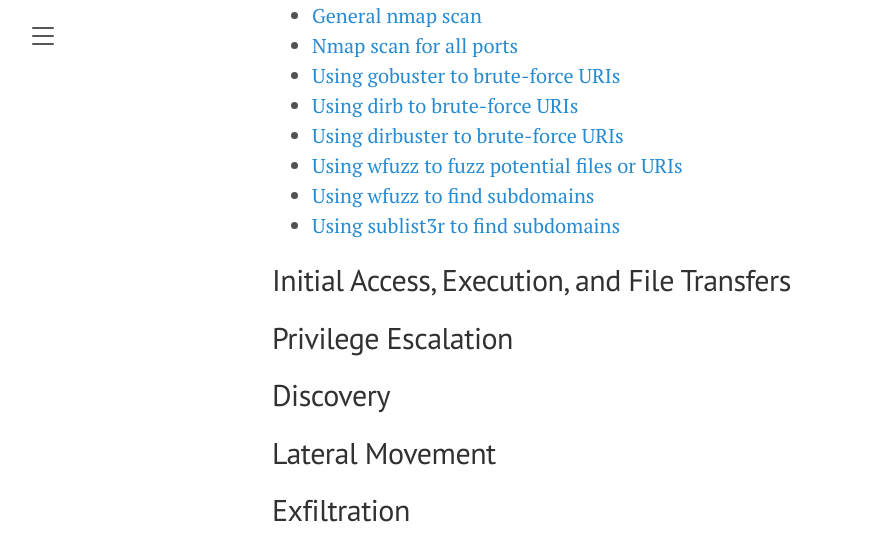
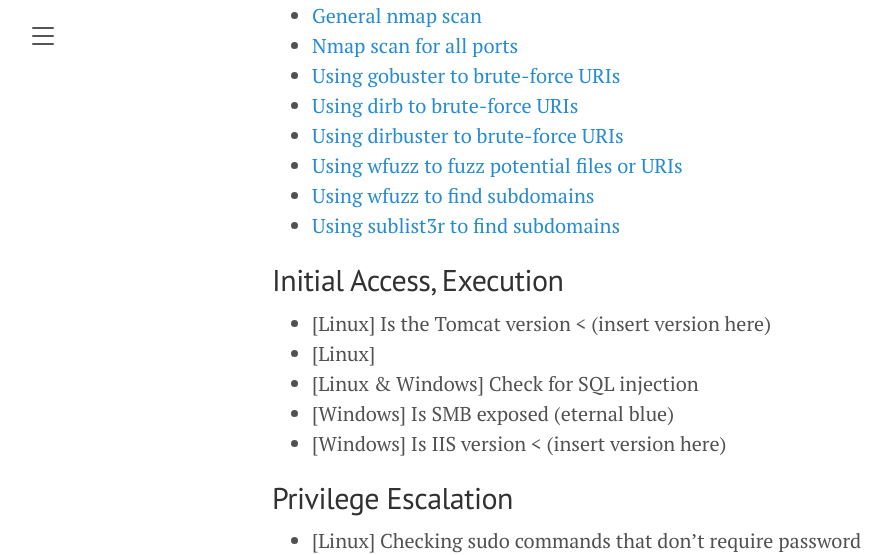
Before and after one commit to BurntxNoodle/blog, a Jekyll site: the page built from AttackPathsAndCommands.md, in a window 1280 px wide and 1400 px high, scrolled down 543 px. Shown: the top 555 px of the window, without its empty margins (8-899 px from the left). Built offline with Jekyll 4.4.1, drawn with Linux system fonts in a browser that asks for light colours; some of the changed text lies outside the part shown.

Commit message:
Updated APaC project

```diff
--- a/AttackPathsAndCommands.md
+++ b/AttackPathsAndCommands.md
@@ -20,15 +20,31 @@
 * [Using wfuzz to find subdomains](https://securitynoodle.github.io/AttackPathsAndCommands/#using-wfuzz-to-find-subdomains)
 * [Using sublist3r to find subdomains](https://securitynoodle.github.io/AttackPathsAndCommands/#using-sublist3r-to-find-subdomains)
 
-## Initial Access, Execution, and File Transfers
+## Initial Access, Execution
+
+* [Linux] Is the Tomcat version < (insert version here)
+* [Linux]
+* [Linux & Windows] Check for SQL injection
+* [Windows] Is SMB exposed (eternal blue)
+* [Windows] Is IIS version < (insert version here)
+
 
 ## Privilege Escalation
+* [Linux] Checking sudo commands that don't require password
+* [Windows] Is savecred allowed
+* [Windows] Is DNSAdmin
 
 ## Discovery
+* [Linux] Checking listening ports
+* [Linux] Checking for files owned/accessible
+* [Windows] Checking what group a user is apart of in PowerShell
+* [Windows] Checking users in a group in PowerShell
 
 ## Lateral Movement
+* [Windows] Using Mimikatz
+* [Windows] Using BloodHound
 
-## Exfiltration
+## Exfiltration and File Transferring
 
 ## Post Exploitation
 
@@ -79,8 +95,29 @@
 * `-t 100`: Number of threads to use which in this example is `100`
 
 ### Using dirb to brute-force URIs
+`dirb <url> <wordlist>`
+
+Example: `dirb http://10.10.10.75/nibbleblog /usr/share/wordlists/dirb/common.txt`
+
+![image](https://user-images.githubusercontent.com/41026969/91897178-e53d2e00-ec67-11ea-8857-00595b757817.png)
+
+* `dirb`: The tool being used
+* `http://10.10.10.75/nibbleblog`: The base URL to check against
+* `/usr/share/wordlists/dirb/common.txt`: The wordlist to use
+
+##### Note:
+This tool slow as heck. Use gobuster or dirbuster.
 
 ### Using dirbuster to brute-force URIs
+Dirbuster is the GUI version of dirb, to bring it up by either searching for `dirbuster` in the kali linux start menu or by typing `dirbuster` in the terminal.
+
+The fields are pretty self-explanatory, here's an example of the fields being filled out for the same example as above:
+
+![image](https://user-images.githubusercontent.com/41026969/91897439-4bc24c00-ec68-11ea-8b30-15640ab5ccb2.png)
+
+After clicking the `Start` button on the bottom left, I like to go to the `Results - Tree View` tab to see what dirbuster finds.
+
+![image](https://user-images.githubusercontent.com/41026969/91897710-b1163d00-ec68-11ea-8876-9ef7c3df7999.png)
 
 ### Using wfuzz to fuzz potential files or URIs
 `wfuzz --hc 404 -Z -w <wordlist> -u <domain>/FUZZ/<file name>`
```
